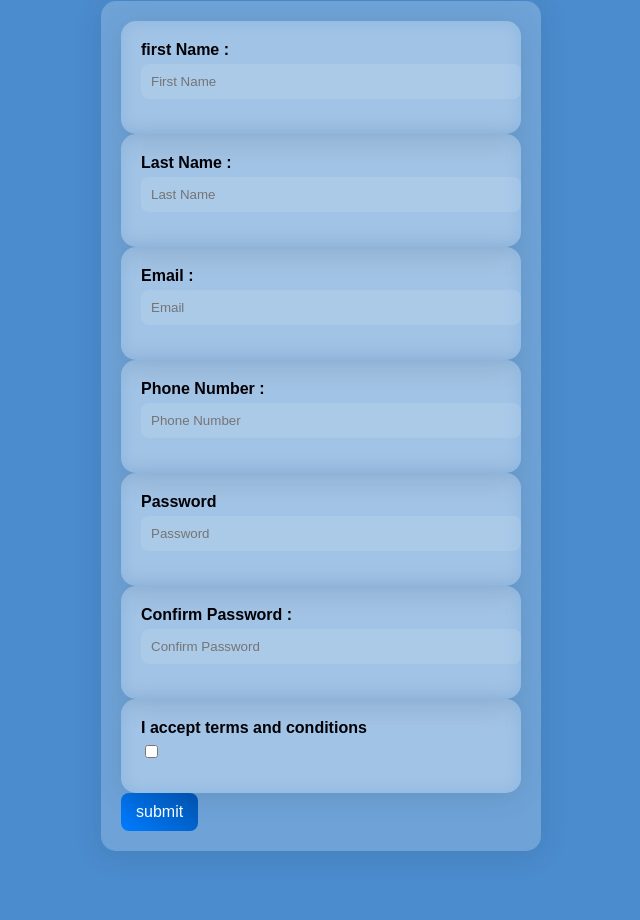
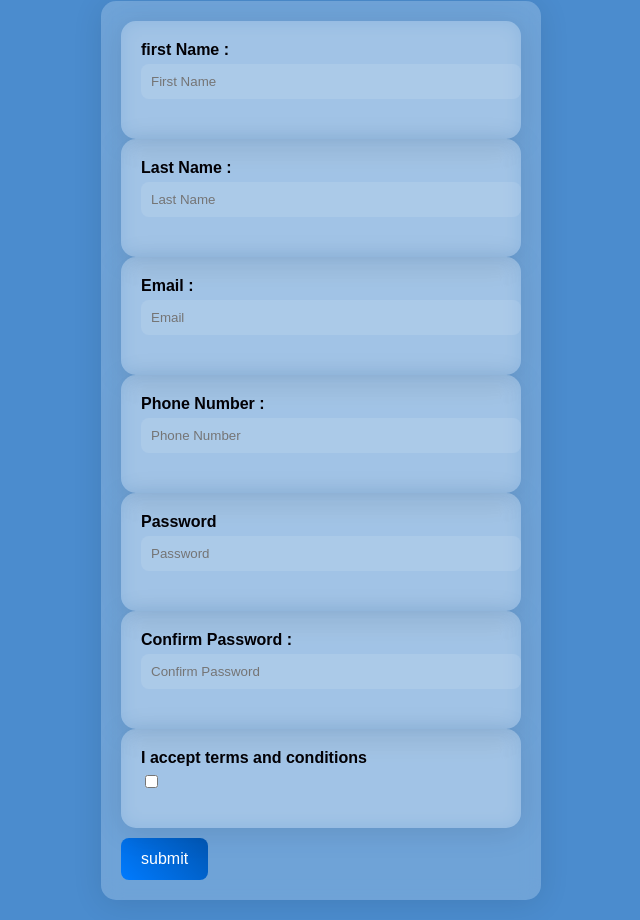
Before and after one commit to Patel-anshj1022/HTML-FORMS, a plain HTML site: page index.html in a window 1280 px wide. Shown: the part 99-1019 px from the top of the page, without its empty margins (319-959 px from the left). Before the commit the page ends 970 px from the top, so only its background shows below. Drawn offline with Linux system fonts and the light colour scheme.

Commit message:
update styles.css

```diff
--- a/styles.css
+++ b/styles.css
@@ -2,14 +2,13 @@ body {
     font-family: Arial, sans-serif;
     margin: 0;
     padding: 20px;
-    background-color:#4b8cce ;
+    background-color: #4b8cce;
 }
 
 h1 {
     text-align: center;
-    color: #020005 ;
+    color: #020005;
 }
-
 
 div {
     background: rgba(255, 255, 255, 0.2);
@@ -21,14 +20,12 @@ div {
     margin: 0 auto;
 }
 
-
 label {
     display: block;
     margin-bottom: 5px;
     font-weight: bold;
-    color:#020005  ;
+    color: #020005;
 }
-
 
 input[type="text"],
 input[type="email"],
@@ -37,11 +34,11 @@ input[type="password"],
 input[type="checkbox"] {
     width: 100%;
     padding: 10px;
-    margin-bottom: 15px;
+    margin-bottom: 20px; /* Increased margin for more space between inputs */
     border: none;
     border-radius: 8px;
     background: rgba(255, 255, 255, 0.1);
-    color:#010000 ;
+    color: #010000;
     transition: background 0.8s, box-shadow 0.3s;
 }
 
@@ -56,23 +53,22 @@ input[type="checkbox"] {
     margin-right: 10px;
 }
 
-
 button {
     background: linear-gradient(45deg, #007BFF, #0056b3);
     color: white;
     border: none;
-    padding: 10px 15px;
+    padding: 12px 20px; /* Increased padding for the button */
     border-radius: 8px;
     cursor: pointer;
     font-size: 16px;
     transition: background-color 0.3s, transform 0.3s;
+    margin-top: 10px; /* Added margin above the button */
 }
 
 button:hover {
     background: linear-gradient(45deg, #0056b3, #004494);
     transform: translateY(-2px);
 }
-
 
 button:active {
     transform: translateY(0);
```
